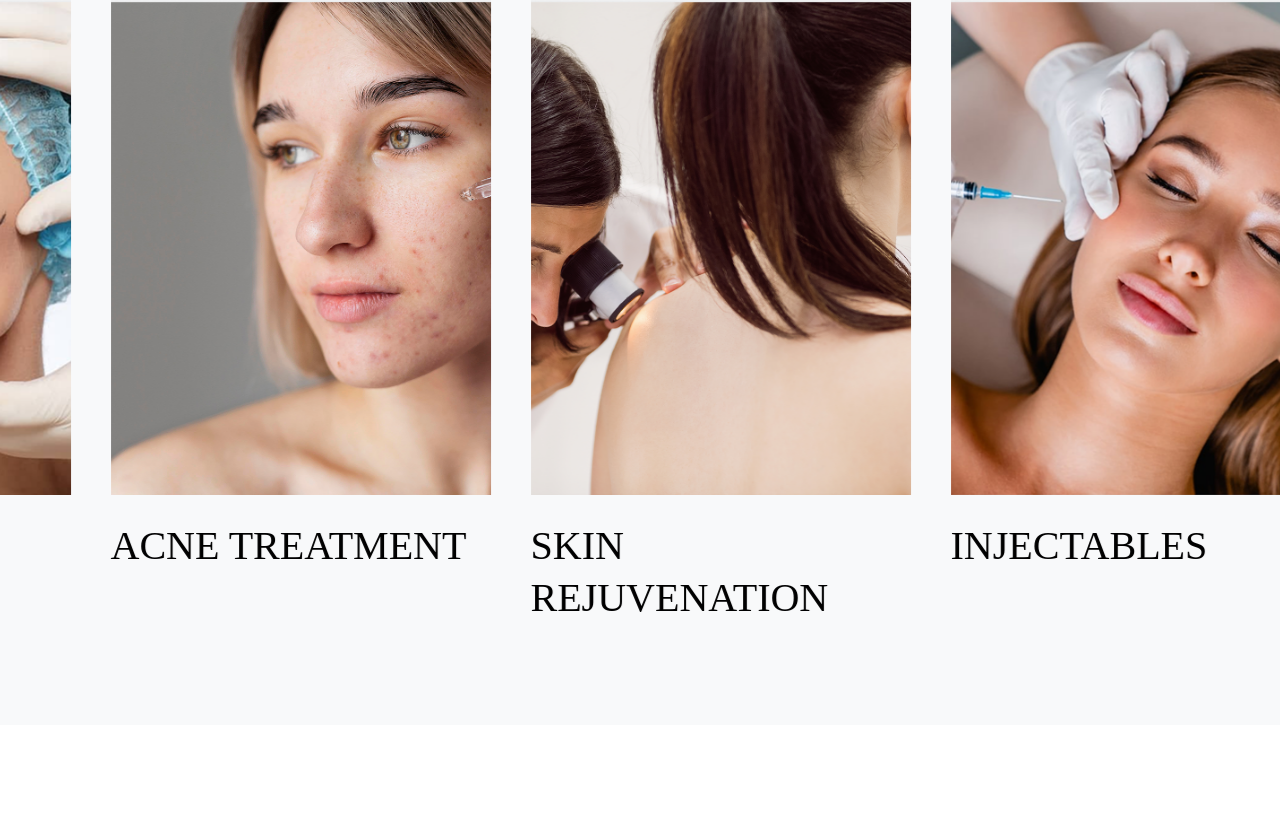
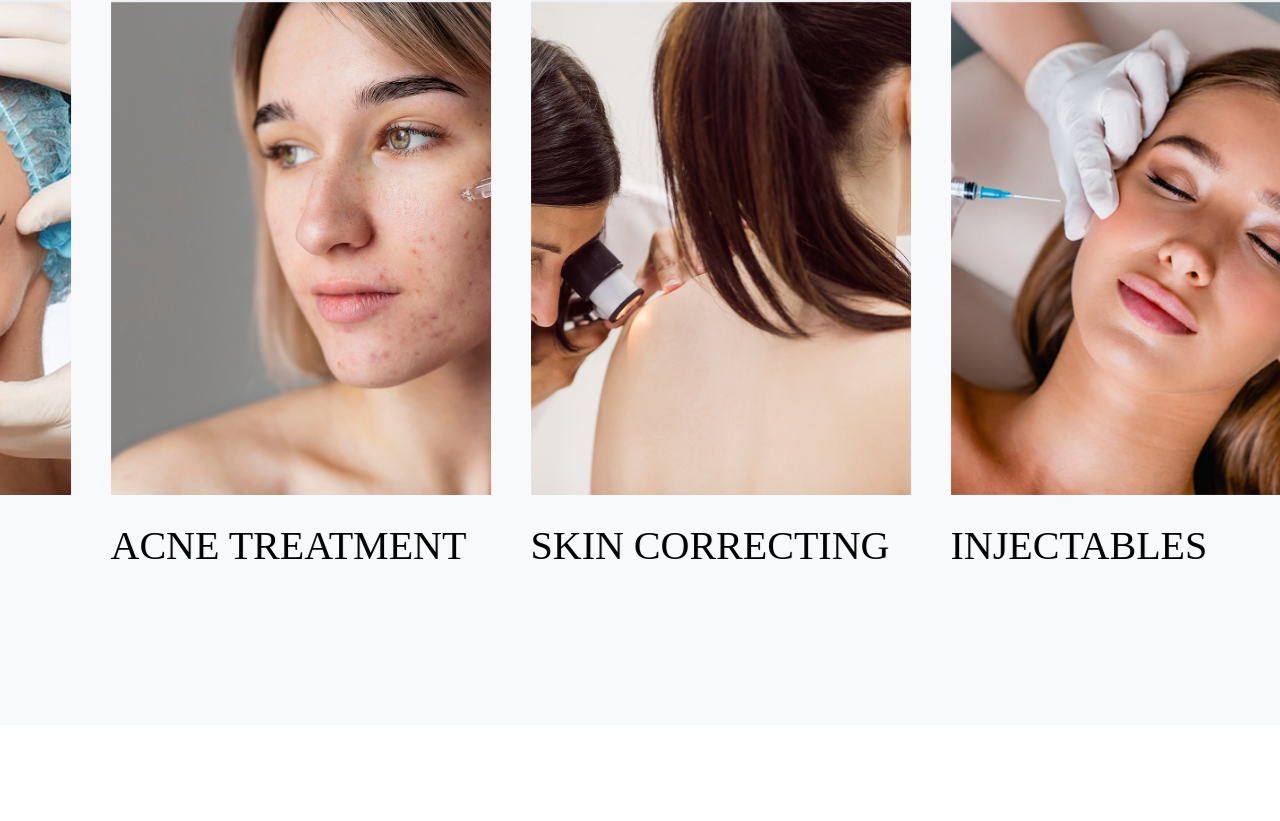
Before and after one commit to suraj-jha-github/dermatology-2, a React (Vite) app: page / in a window 1280 px wide. Shown: the part 1971-2792 px from the top of the page. Built offline with nearby package versions, Linux system fonts and the light colour scheme.

Commit message:
added change

```diff
--- a/src/components/Home/ServicesSection.jsx
+++ b/src/components/Home/ServicesSection.jsx
@@ -13,27 +13,27 @@ const ServicesSection = () => {
 
   const services = [
     {
-      title: "SKIN REJUVENATION",
+      title: "SKIN CORRECTING",
       image: ImageAssets.skinreju,
-      link: "/services/skin-rejuvenation",
+      link: "/skin-correcting",
       description: "",
     },
     {
       title: "INJECTABLES",
       image: ImageAssets.injectables,
-      link: "/services/injectables",
+      link: "/injectables",
       description: "",
     },
     {
       title: "DERMATOLOGY",
       image: ImageAssets.cosmeticServices,
-      link: "/services/cosmetic-dermatology",
+      link: "/services/skin-cancer-screenings",
       description: "",
     },
     {
       title: "ACNE TREATMENT",
       image: ImageAssets.acneTreatment,
-      link: "/services/acne-treatment",
+      link: "/dermatology/acne-treatment",
       description: "",
     },
   ];
```
